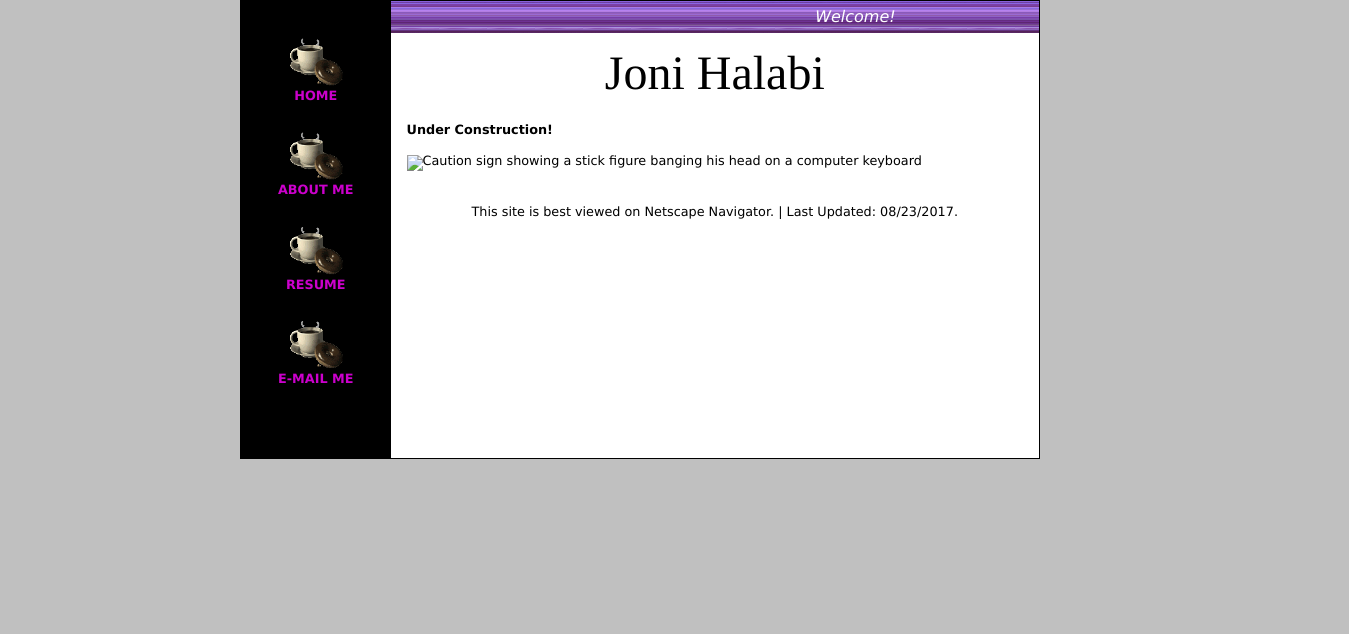
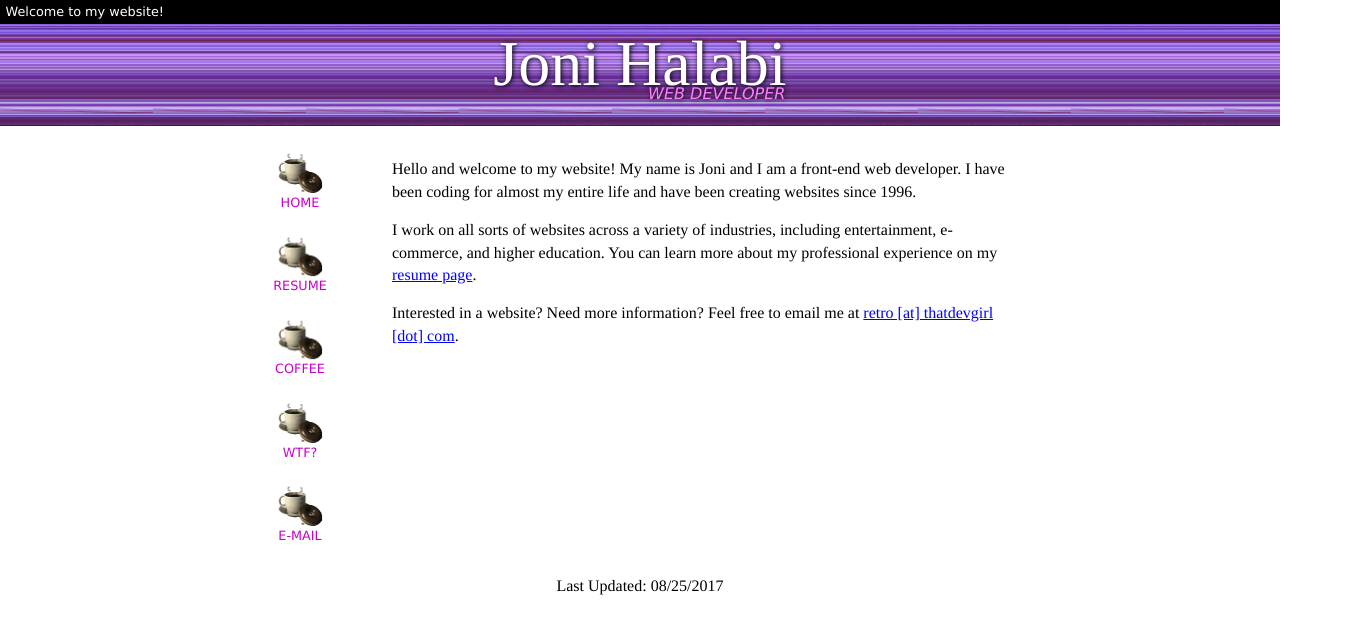
Before and after one commit to That-Dev-Girl-Sites/retro.thatdevgirl.com, a website: page index.html in a window 1280 px wide. Shown: the whole page, 1349 px wide, since content can reach past the window. Drawn offline with Linux system fonts and the light colour scheme.

Commit message:
Updating the design... again

```diff
--- /dev/null
+++ b/assets/_sass/base/_main.scss
@@ -0,0 +1,3 @@
+main {
+  margin: 2rem;
+}
--- a/assets/_sass/base/_reset.scss
+++ b/assets/_sass/base/_reset.scss
@@ -22,7 +22,6 @@ time, mark, audio, video {
 	font-size: 100%;
 	font: inherit;
 	vertical-align: baseline;
-  box-sizing: border-box;
 }
 /* HTML5 display-role reset for older browsers */
 article, aside, details, figcaption, figure,
--- a/assets/_sass/base/_table.scss
+++ b/assets/_sass/base/_table.scss
@@ -1,21 +1,13 @@
 table {
-  border: 1px solid $black;
   margin: 0 auto;
   max-width: 800px;
-  overflow: hidden;
   width: 100%;
 
   td {
-    background: $white;
-    overflow: hidden;
     vertical-align: top;
 
     &:first-of-type {
-      width: 150px;
-    }
-
-    main {
-      padding: 1rem;
+      width: 120px;
     }
   }
 }
--- a/assets/_sass/base/_typography.scss
+++ b/assets/_sass/base/_typography.scss
@@ -2,16 +2,14 @@ $sans: Verdana, sans-serif;
 $serif: Times, serif;
 
 body {
-  background: $gray;
   color: $black;
-  font-family: $sans;
-  font-size: 0.8rem;
+  font-family: $serif;
+  font-size: 1rem;
 }
 
 h1 {
   font-family: $serif;
-  font-size: 3rem;
-  margin-bottom: 0.5rem;
+  font-size: 4rem;
 }
 
 p {
@@ -24,6 +22,8 @@ b, strong {
 }
 
 a {
+  color: $blue;
+
   &:hover {
     color: $purple;
     font-weight: bold;
--- a/assets/_sass/component/_header.scss
+++ b/assets/_sass/component/_header.scss
@@ -1,33 +1,20 @@
 header {
+  background: url('../img/stripe-bg.jpg');
+  background-size: contain;
+  color: $white;
+  padding: 0.5rem;
   text-align: center;
+  text-shadow: 1px 1px 5px $black;
 
-  @keyframes hellomsg {
-    0%   { left: -50px; }
-    100% { left: 650px; }
-  }
-
-  .hello {
-    background: url('../img/stripe-bg.jpg');
-    background-size: contain;
-    color: $white;
+  p {
+    color: lighten($purple, 35%);
+    font-family: $sans;
     font-size: 1rem;
     font-style: italic;
-    margin-bottom: 1rem;
-    padding: 0.5rem;
-    text-align: left;
-
-    .msg {
-      animation-name: hellomsg;
-      animation-duration: 3s;
-      animation-iteration-count: infinite;
-      animation-timing-function: linear;
-      position: relative;
-    }
-  }
-
-  p {
-    font-size: 1rem;
-    font-style: italic;
+    left: 4.8rem;
     margin: 0;
+    position: relative;
+    text-transform: uppercase;
+    top: -0.8rem;
   }
 }
--- a/assets/_sass/component/_nav.scss
+++ b/assets/_sass/component/_nav.scss
@@ -1,24 +1,19 @@
 nav {
-  background: $black;
-  padding: 1rem 0 4rem;
+  font-family: $sans;
+  font-size: 0.8rem;
+  margin-top: 1rem;
 
   a {
     color: $purple;
-    display: inline-block;
-    font-weight: bold;
-    padding: 0.5rem 2rem;
+    display: block;
+    margin-bottom: 1rem;
     text-align: center;
     text-decoration: none;
-    width: 100%;
-
-    &:hover {
-      color: lighten($purple, 10%);
-    }
   }
 
   img {
     display: block;
     margin: 0 auto;
-    max-width: 60px;
+    width: 50px;
   }
 }
--- /dev/null
+++ b/assets/_sass/component/_welcome.scss
@@ -0,0 +1,22 @@
+@keyframes hellomsg {
+  0%   { left: 0%; }
+  100% { left: 100%; }
+}
+
+.hello {
+  background: $black;
+  background-size: contain;
+  color: $white;
+  font-family: $sans;
+  font-size: 0.8rem;
+  padding: 0.35rem;
+  text-align: left;
+
+  .msg {
+    animation-name: hellomsg;
+    animation-duration: 5s;
+    animation-iteration-count: infinite;
+    animation-timing-function: linear;
+    position: relative;
+  }
+}
--- a/assets/_sass/styles.scss
+++ b/assets/_sass/styles.scss
@@ -3,8 +3,10 @@
 @import 'base/colors';
 @import 'base/typography';
 @import 'base/table';
+@import 'base/main';
 
 // Components
+@import 'component/welcome';
 @import 'component/header';
 @import 'component/footer';
 @import 'component/nav';
--- a/index.html
+++ b/index.html
@@ -26,47 +26,51 @@ ignoring the past. We are acknowledging the present (and future).
 <html>
 
 <head>
-  <title>Joni's Retro Web Page</title>
+  <title>Home</title>
   <link rel="stylesheet" href="assets/css/styles.min.css">
 </head>
 
 <body>
+  <section class="hello" aria-label="Welcome to my website">
+    <div class="msg">Welcome to my website!</div>
+  </section>
+
+  <header>
+    <h1>Joni Halabi</h1>
+    <p>Web developer</p>
+  </header>
+
   <table>
     <tr>
       <td>
         <nav>
           <ul>
-            <li><a href="/"><img src="assets/img/cookie.gif" alt=" ">HOME</a></li>
-            <li><a href="about.htm"><img src="assets/img/cookie.gif" alt=" ">ABOUT ME</a></li>
-            <li><a href="resume.htm"><img src="assets/img/cookie.gif" alt=" ">RESUME</a></li>
-            <li><a href="mailto:retro@thatdevgirl.com"><img src="assets/img/cookie.gif" alt=" ">E-MAIL ME</a></li>
+            <li><a href="/"><img src="assets/img/coffee.gif" alt=" ">HOME</a></li>
+            <li><a href="resume.htm"><img src="assets/img/coffee.gif" alt=" ">RESUME</a></li>
+            <li><a href="coffee.htm"><img src="assets/img/coffee.gif" alt=" ">COFFEE</a></li>
+            <li><a href="wtf.htm"><img src="assets/img/coffee.gif" alt=" ">WTF?</a></li>
+            <li><a href="mailto:retro@thatdevgirl.com"><img src="assets/img/coffee.gif" alt=" ">E-MAIL</a></li>
           </ul>
         </nav>
       </td>
 
       <td>
-        <header>
-          <div class="hello">
-            <div class="msg">Welcome!</div>
-          </div>
+        <main>
+          <p>Hello and welcome to my website!  My name is Joni and I am a front-end web developer.  I have been coding for almost my entire life and have been creating websites since 1996.</p>
 
-          <h1>Joni Halabi</h1>
-        </header>
+          <p>I work on all sorts of websites across a variety of industries, including entertainment, e-commerce, and higher education.  You can learn more about my professional experience on my <a href="resume.htm">resume page</a>.</p>
 
-        <main>
-          <p><b>Under Construction!</b></p>
-          <img src="assets/img/construction.gif" alt="Caution sign showing a stick figure banging his head on a computer keyboard">
+          <p>Interested in a website? Need more information?  Feel free to email me at <a href="mailto:retro@thatdevgirl.com">retro [at] thatdevgirl [dot] com</a>.</p>
         </main>
-
-        <footer>
-          <p>
-            This site is best viewed on Netscape Navigator. |
-            Last Updated: 08/23/2017.
-          </p>
-        </footer>
       </td>
     </tr>
   </table>
+
+  <footer>
+    <p>
+      Last Updated: 08/25/2017
+    </p>
+  </footer>
 </body>
 
 </html>
```
Also changed, not shown: assets/css/styles.min.css, assets/img/coffee.gif (renamed from assets/img/cookie.gif).
